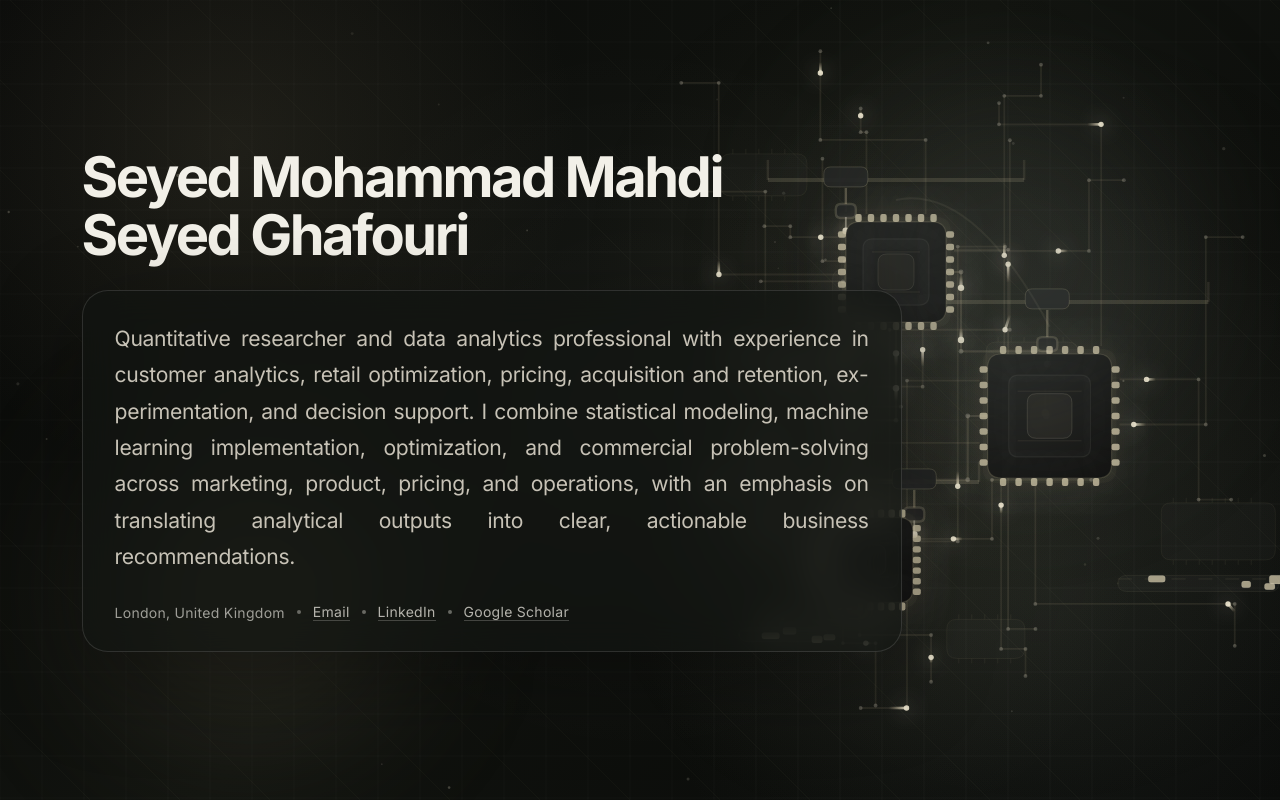
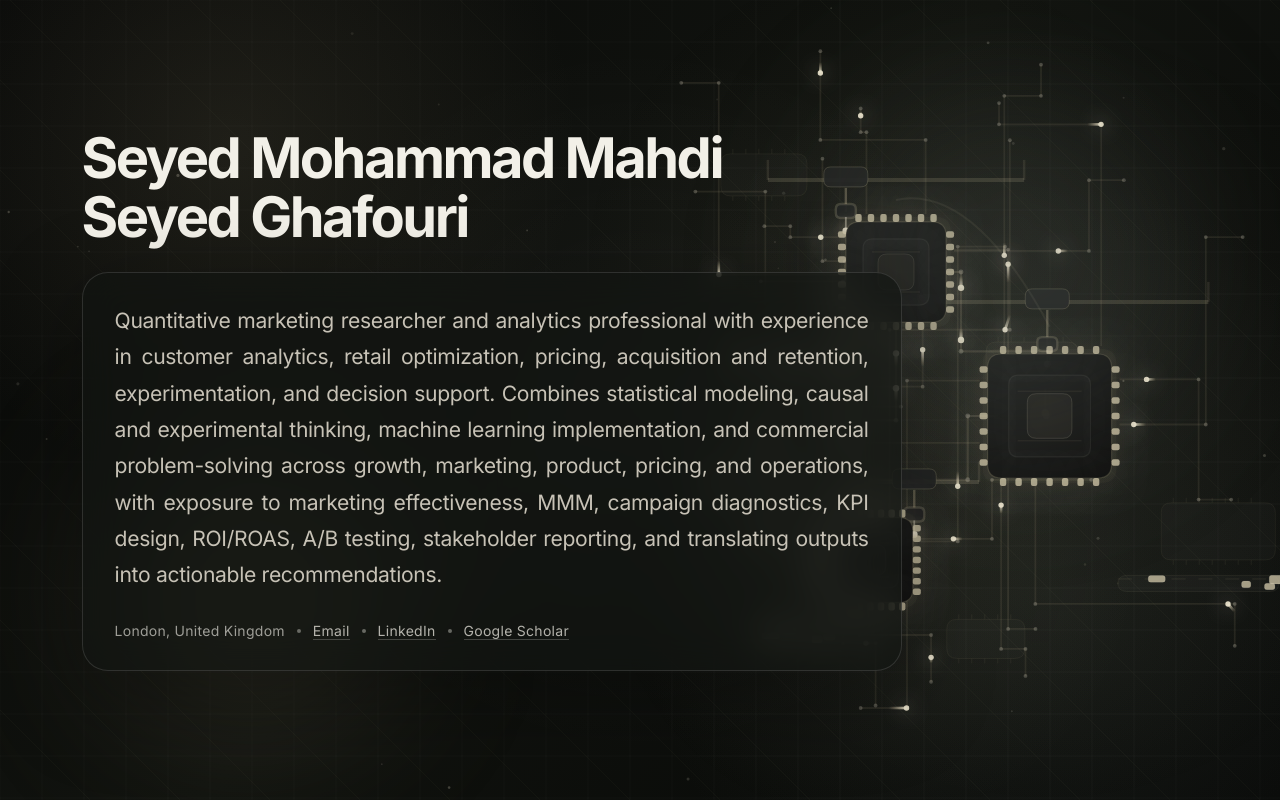
Before and after one commit to seyedghafouri/seyedghafouri.github.io, a plain HTML site: page index.html in a window 1280 px wide. Drawn offline with Linux system fonts and the light colour scheme; animation ran at ten frames a second.

Commit message:
Update index.html

```diff
--- a/index.html
+++ b/index.html
@@ -232,7 +232,7 @@
 
       <div class="bio-card">
         <p class="bio">
-          Quantitative researcher and data analytics professional with experience in customer analytics, retail optimization, pricing, acquisition and retention, experimentation, and decision support. I combine statistical modeling, machine learning implementation, optimization, and commercial problem-solving across marketing, product, pricing, and operations, with an emphasis on translating analytical outputs into clear, actionable business recommendations.
+          Quantitative marketing researcher and analytics professional with experience in customer analytics, retail optimization, pricing, acquisition and retention, experimentation, and decision support. Combines statistical modeling, causal and experimental thinking, machine learning implementation, and commercial problem-solving across growth, marketing, product, pricing, and operations, with exposure to marketing effectiveness, MMM, campaign diagnostics, KPI design, ROI/ROAS, A/B testing, stakeholder reporting, and translating outputs into actionable recommendations.
         </p>
 
         <div class="meta">
```
